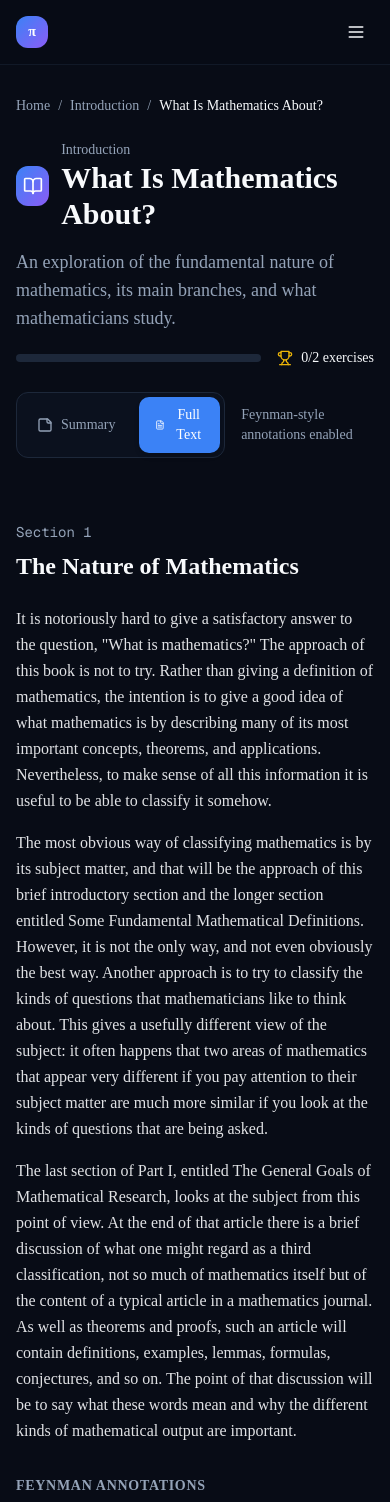
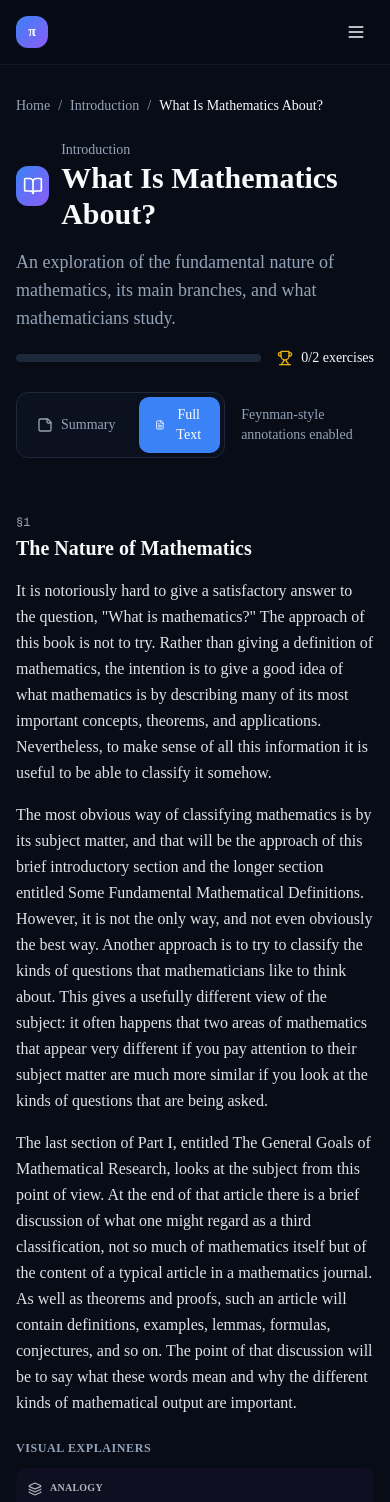
Before and after one commit to happybigmtn/mathbook, a Next.js app: page /part-01/what-is-mathematics-about in a window 390 px wide. Shown: the top 1502 px of the page. Built offline with nearby package versions, Linux system fonts and the light colour scheme.

Commit message:
Refactor: Compact annotation layout, remove rhetorical questions, focus on visual explanations and analogies

```diff
--- a/src/components/FeynmanLayout.tsx
+++ b/src/components/FeynmanLayout.tsx
@@ -2,13 +2,12 @@
 
 import { ReactNode } from "react"
 import { motion } from "framer-motion"
-import { Lightbulb, HelpCircle, BookOpen, AlertCircle } from "lucide-react"
+import { Lightbulb, Eye, BookOpen, AlertCircle, Layers } from "lucide-react"
 
 export interface Annotation {
   id: string
-  type: "note" | "question" | "insight" | "warning" | "connection"
+  type: "visual" | "analogy" | "note" | "warning" | "deep-dive"
   content: string
-  reference?: string
 }
 
 interface FeynmanLayoutProps {
@@ -18,64 +17,73 @@ interface FeynmanLayoutProps {
 }
 
 const annotationIcons = {
+  visual: Eye,
+  analogy: Layers,
   note: BookOpen,
-  question: HelpCircle,
-  insight: Lightbulb,
   warning: AlertCircle,
-  connection: Lightbulb,
+  "deep-dive": Lightbulb,
 }
 
 const annotationStyles = {
+  visual: "border-cyan-500/40 bg-cyan-500/5",
+  analogy: "border-purple-500/40 bg-purple-500/5",
   note: "border-blue-500/30 bg-blue-500/5",
-  question: "border-yellow-500/30 bg-yellow-500/5",
-  insight: "border-green-500/30 bg-green-500/5",
   warning: "border-red-500/30 bg-red-500/5",
-  connection: "border-purple-500/30 bg-purple-500/5",
+  "deep-dive": "border-amber-500/40 bg-amber-500/5",
+}
+
+const typeLabels = {
+  visual: "Visual Explainer",
+  analogy: "Analogy",
+  note: "Note",
+  warning: "Important",
+  "deep-dive": "Deep Dive",
 }
 
 export function FeynmanLayout({ children, annotations = [], className = "" }: FeynmanLayoutProps) {
+  // Filter out any old-style annotations
+  const validAnnotations = annotations.filter(a =>
+    ["visual", "analogy", "note", "warning", "deep-dive"].includes(a.type)
+  )
+
   return (
-    <div className={`grid grid-cols-1 lg:grid-cols-12 gap-8 ${className}`}>
+    <div className={`grid grid-cols-1 lg:grid-cols-12 gap-6 ${className}`}>
       {/* Main Content - Left Column */}
-      <div className="lg:col-span-7 xl:col-span-8">
-        <div className="prose prose-invert prose-lg max-w-none">
+      <div className="lg:col-span-8">
+        <div className="prose prose-invert max-w-none">
           {children}
         </div>
       </div>
 
       {/* Annotations - Right Column */}
-      <div className="lg:col-span-5 xl:col-span-4">
-        <div className="sticky top-24 space-y-4">
-          <h3 className="text-sm font-semibold text-muted-foreground uppercase tracking-wider mb-4">
-            Feynman Annotations
+      <div className="lg:col-span-4">
+        <div className="sticky top-24 space-y-3">
+          <h3 className="text-xs font-semibold text-muted-foreground uppercase tracking-wider mb-3">
+            Visual Explainers
           </h3>
 
-          {annotations.length === 0 ? (
-            <div className="text-muted-foreground text-sm italic">
+          {validAnnotations.length === 0 ? (
+            <div className="text-muted-foreground text-xs italic">
               No annotations for this section.
             </div>
           ) : (
-            annotations.map((annotation, index) => {
+            validAnnotations.map((annotation, index) => {
               const Icon = annotationIcons[annotation.type]
               return (
                 <motion.div
                   key={annotation.id}
-                  initial={{ opacity: 0, x: 20 }}
+                  initial={{ opacity: 0, x: 10 }}
                   animate={{ opacity: 1, x: 0 }}
-                  transition={{ delay: index * 0.1 }}
-                  className={`p-4 rounded-lg border-l-4 ${annotationStyles[annotation.type]} backdrop-blur-sm`}
+                  transition={{ delay: index * 0.05 }}
+                  className={`p-3 rounded-md border-l-3 ${annotationStyles[annotation.type]} text-xs leading-relaxed`}
                 >
-                  <div className="flex items-start gap-3">
-                    <Icon className="w-5 h-5 mt-0.5 flex-shrink-0 opacity-70" />
-                    <div className="space-y-2">
-                      <div className="text-sm leading-relaxed">
-                        {annotation.content}
-                      </div>
-                      {annotation.reference && (
-                        <div className="text-xs text-muted-foreground border-t border-border/50 pt-2 mt-2">
-                          Ref: {annotation.reference}
-                        </div>
-                      )}
+                  <div className="flex items-start gap-2">
+                    <Icon className="w-3.5 h-3.5 mt-0.5 flex-shrink-0 opacity-70" />
+                    <div>
+                      <span className="font-semibold opacity-70 block mb-1 text-[10px] uppercase tracking-wide">
+                        {typeLabels[annotation.type]}
+                      </span>
+                      {annotation.content}
                     </div>
                   </div>
                 </motion.div>
@@ -97,33 +105,20 @@ interface FullTextSectionProps {
 
 export function FullTextSection({ title, content, annotations, sectionNumber }: FullTextSectionProps) {
   return (
-    <section className="py-8 border-b border-border last:border-b-0">
-      <div className="mb-6">
+    <section className="py-6 border-b border-border last:border-b-0">
+      <div className="mb-4">
         {sectionNumber && (
-          <span className="text-sm text-muted-foreground font-mono mb-2 block">
-            Section {sectionNumber}
+          <span className="text-xs text-muted-foreground font-mono mb-1 block">
+            §{sectionNumber}
           </span>
         )}
-        <h2 className="text-2xl font-bold">{title}</h2>
+        <h2 className="text-xl font-bold">{title}</h2>
       </div>
 
       <FeynmanLayout annotations={annotations}>
         {content}
       </FeynmanLayout>
     </section>
-  )
-}
-
-export function Paragraph({ children, annotation }: { children: ReactNode; annotation?: Annotation }) {
-  return (
-    <div className="group relative">
-      <p className="mb-4 leading-relaxed text-foreground/90">
-        {children}
-      </p>
-      {annotation && (
-        <div className="hidden lg:block absolute -right-4 top-0 w-2 h-2 rounded-full bg-math-blue opacity-0 group-hover:opacity-100 transition-opacity" />
-      )}
-    </div>
   )
 }
 
@@ -137,19 +132,19 @@ export function Highlight({ children }: { children: ReactNode }) {
 
 export function Definition({ term, children }: { term: string; children: ReactNode }) {
   return (
-    <div className="my-6 p-4 bg-card border border-border rounded-lg">
-      <div className="text-sm font-semibold text-math-purple mb-2">Definition</div>
-      <div className="font-semibold text-lg mb-2">{term}</div>
-      <div className="text-muted-foreground">{children}</div>
+    <div className="my-4 p-3 bg-card border border-border rounded-lg">
+      <div className="text-xs font-semibold text-math-purple mb-1">Definition</div>
+      <div className="font-semibold mb-1">{term}</div>
+      <div className="text-sm text-muted-foreground">{children}</div>
     </div>
   )
 }
 
 export function TheoremBox({ title, children }: { title?: string; children: ReactNode }) {
   return (
-    <div className="my-6 p-4 bg-math-blue/5 border-l-4 border-math-blue rounded-r-lg">
-      <div className="text-sm font-semibold text-math-blue mb-2">{title || "Theorem"}</div>
-      <div>{children}</div>
+    <div className="my-4 p-3 bg-math-blue/5 border-l-4 border-math-blue rounded-r-lg">
+      <div className="text-xs font-semibold text-math-blue mb-1">{title || "Theorem"}</div>
+      <div className="text-sm">{children}</div>
     </div>
   )
 }
--- a/src/components/index.ts
+++ b/src/components/index.ts
@@ -5,7 +5,6 @@ export { ManimVideoPlayer } from "./ManimVideoPlayer"
 export {
   FeynmanLayout,
   FullTextSection,
-  Paragraph,
   Highlight,
   Definition,
   TheoremBox,
--- a/src/data/fullTextChapters.ts
+++ b/src/data/fullTextChapters.ts
@@ -4,10 +4,9 @@ import type { FullTextChapter, Annotation } from "@/types"
 function createAnnotation(
   id: string,
   type: Annotation["type"],
-  content: string,
-  reference?: string
+  content: string
 ): Annotation {
-  return { id, type, content, reference }
+  return { id, type, content }
 }
 
 // I.1 What Is Mathematics About? - Full Text
@@ -30,8 +29,8 @@ The most obvious way of classifying mathematics is by its subject matter, and th
 
 The last section of Part I, entitled The General Goals of Mathematical Research, looks at the subject from this point of view. At the end of that article there is a brief discussion of what one might regard as a third classification, not so much of mathematics itself but of the content of a typical article in a mathematics journal. As well as theorems and proofs, such an article will contain definitions, examples, lemmas, formulas, conjectures, and so on. The point of that discussion will be to say what these words mean and why the different kinds of mathematical output are important.`,
       annotations: [
-        createAnnotation("intro-1", "insight", "Mathematics is better understood through exploration rather than definition—like trying to define 'music' versus experiencing it.", "Opening paragraph"),
-        createAnnotation("intro-2", "connection", "The book uses three classification approaches: subject matter, types of questions, and structure of mathematical articles—similar to how one might classify music by genre, mood, or musical form.", "Classification methods"),
+        createAnnotation("intro-1", "analogy", "Mathematics is like a vast library organized by subject (algebra, geometry) but also by the types of questions asked (existence, classification)."),
+        createAnnotation("intro-2", "visual", "Imagine three lenses to view math: subject matter (what), question types (how), and article structure (the building blocks)."),
       ],
     },
     {
@@ -53,19 +52,19 @@ However, a distinction like this is never simple. If you look at a typical resea
 
 As an example of visualizing an algebraic problem, consider how one might justify the rule that if a and b are positive integers then ab = ba. It is possible to approach the problem as a pure piece of algebra (perhaps proving it by induction), but the easiest way to convince yourself that it is true is to imagine a rectangular array that consists of a rows with b objects in each row. The total number of objects can be thought of as a lots of b, if you count it row by row, or as b lots of a, if you count it column by column. Therefore, ab = ba. Similar justifications can be given for other basic rules such as a(b + c) = ab + ac and a(bc) = (ab)c.`,
       annotations: [
-        createAnnotation("ag-1", "insight", "The algebra vs geometry distinction is about process, not just subject: algebra = symbolic manipulation, geometry = visualization. But they're deeply intertwined!", "Section 1.1"),
-        createAnnotation("ag-2", "question", "Why do you think ab = ba? Try drawing a 4×7 grid. Count by rows: 4 groups of 7. Count by columns: 7 groups of 4. Same total!", "Commutativity visualization"),
-        createAnnotation("ag-3", "note", "This visual proof of ab = ba is essentially Feynman's style—understanding through concrete imagery rather than abstract symbol manipulation.", "Feynman connection"),
+        createAnnotation("ag-1", "visual", "Think of algebra as working with recipes (symbolic rules) and geometry as working with blueprints (spatial relationships)."),
+        createAnnotation("ag-2", "analogy", "The commutativity proof (ab = ba) is like counting tiles on a floor—whether you count rows first or columns first, you get the same total."),
+        createAnnotation("ag-3", "deep-dive", "Leibniz's notation (dy/dx, ∫) won over Newton's because it visually suggests the right manipulations. Good notation is cognitive scaffolding."),
       ],
     },
     {
       id: "algebra-vs-geometry",
-      title: "Algebra vs Geometry: A Visual Proof",
+      title: "Visual Proof: Commutativity",
       type: "interactive",
       content: "Interactive visualization showing how algebraic identities have geometric interpretations",
       component: "CommutativePropertyDemo",
       annotations: [
-        createAnnotation("vis-1", "insight", "The interactive demo lets you experience ab = ba directly. This isn't just 'visual aid'—it's the actual mathematical insight!", "Interactive section"),
+        createAnnotation("vis-1", "visual", "The grid shows commutativity: a×b creates the same rectangle as b×a, just rotated. The area doesn't change when you rotate the rectangle."),
       ],
     },
     {
@@ -79,9 +78,8 @@ The original aim of calculus was to understand the behavior of functions (a func
 
 The central concept of analysis is the limit. The idea of a limit is subtle and took mathematicians a long time to get right. Intuitively, it is straightforward: it is what you approach as you get closer and closer to something without ever reaching it. For example, if you want to find the slope of a curve at a particular point, you look at the slopes of chords that get closer and closer to being the tangent at that point, and the limit of these slopes is the slope of the tangent.`,
       annotations: [
-        createAnnotation("analysis-1", "note", "Analysis = the mathematics of change and continuity. Born from calculus (Newton/Leibniz ~1660s-1700s), now fundamental to all science.", "Analysis definition"),
-        createAnnotation("analysis-2", "insight", "The concept of 'limit' is the backbone of analysis. It lets us talk about 'approaching' without ever 'arriving'—essential for dealing with infinity and continuity.", "Limits concept"),
-        createAnnotation("analysis-3", "connection", "Limits appear everywhere: derivatives (slopes), integrals (areas), series (sums), continuity. Master limits, master calculus.", "Limit applications"),
+        createAnnotation("analysis-1", "analogy", "A limit is like walking toward a wall—you get infinitely close but never quite touch it. Analysis formalizes this 'approaching' idea."),
+        createAnnotation("analysis-2", "visual", "Imagine zooming into a curve: as you zoom in, it looks more and more like a straight line. The slope of that 'limiting' line is the derivative."),
       ],
     },
     {
@@ -101,10 +99,8 @@ The central concept of analysis is the limit. The idea of a limit is subtle and
 
 **Optimization**: What is the best possible outcome under constraints? This is the domain of calculus of variations, linear programming, and much of applied mathematics. Nature often solves optimization problems—light takes the fastest path, soap bubbles minimize surface area.`,
       annotations: [
-        createAnnotation("questions-1", "insight", "These five question types (Existence, Classification, Structure, Transformation, Optimization) appear across ALL branches of math. They're the DNA of mathematical thinking.", "Five question types"),
-        createAnnotation("questions-2", "question", "Think about your favorite mathematical object. Which type of question is most natural to ask about it? This reveals your mathematical 'personality'!", "Self-reflection"),
-        createAnnotation("questions-3", "connection", "Feynman was famous for asking 'What is the simplest example?'—this is the existence question in disguise. Start simple, then generalize.", "Feynman method"),
-        createAnnotation("questions-4", "insight", "Optimization appears everywhere because nature 'computes' it: light paths (Fermat), soap films (minimal surfaces), animal shapes (efficiency). Math mirrors reality.", "Optimization in nature"),
+        createAnnotation("questions-1", "analogy", "These five question types are like lenses: existence asks 'is it there?', classification asks 'what's the catalog?', structure asks 'how does it fit together?', transformation asks 'what happens when I change it?', and optimization asks 'what's the best way?'"),
+        createAnnotation("questions-2", "visual", "Nature is an optimizer: light takes the fastest path (Fermat's principle), bubbles minimize surface area, bees build honeycombs with optimal angles."),
       ],
     },
   ],
@@ -169,9 +165,8 @@ Viète (1540-1603) introduced letters for unknowns. Descartes (1596-1650) establ
 
 Each improvement in notation enabled new mathematical discoveries. When you can write ideas compactly, you can manipulate them more easily and see patterns that were previously invisible.`,
       annotations: [
-        createAnnotation("notation-1", "insight", "Leibniz's notation (dy/dx, ∫) beat Newton's (dots, boxes) because it suggests the right manipulations. Good notation is a cognitive tool!", "Notation history"),
-        createAnnotation("notation-2", "connection", "Programming languages are the modern equivalent—Python's readable syntax vs. Perl's cryptic symbols. Notation matters in code too!", "Modern parallel"),
-        createAnnotation("notation-3", "question", "Try describing the Pythagorean theorem without using a² + b² = c². Why is the formula so much clearer?", "Notation exercise"),
+        createAnnotation("notation-1", "analogy", "Notation is like compression: √2 is the compressed version of an entire sentence. The more compressed, the easier to manipulate."),
+        createAnnotation("notation-2", "visual", "The integral sign ∫ is literally an elongated 'S' for sum. Leibniz made calculus visual—the symbol itself tells you what operation you're doing."),
       ],
     },
     {
@@ -181,8 +176,8 @@ Each improvement in notation enabled new mathematical discoveries. When you can
       content: "Interactive exploration of universal and existential quantifiers",
       component: "QuantifierDemo",
       annotations: [
-        createAnnotation("quant-1", "note", "∀ (for all) and ∃ (there exists) were introduced by Giuseppe Peano in 1897. They turned vague philosophical statements into precise mathematics.", "History"),
-        createAnnotation("quant-2", "warning", "Order matters! ∀x ∃y (y > x) is true (for every x there's a larger y), but ∃y ∀x (y > x) is false (no y is larger than all x).", "Order matters"),
+        createAnnotation("quant-1", "visual", "∀ (forall) and ∃ (exists) are like search operations: ∀ means 'check every element' while ∃ means 'find at least one match'."),
+        createAnnotation("quant-2", "warning", "Order matters! ∀x ∃y (y > x) is true (every number has a larger one), but ∃y ∀x (y > x) is false (no number exceeds all others)."),
       ],
     },
     {
@@ -204,9 +199,8 @@ Important: If A is false, "A implies B" is automatically true! This is called va
 
 **Equivalence (IFF, ⇔)**: "A if and only if B" means A and B are either both true or both false. This is shorthand for "A ⇒ B and B ⇒ A". Example: "x² = 4 ⇔ x = 2 or x = -2".`,
       annotations: [
-        createAnnotation("logic-1", "insight", "Vacuous truth (false implies anything) seems weird but is crucial. It lets us say 'All unicorns are pink' is true—there are no unicorns to contradict it!", "Vacuous truth"),
-        createAnnotation("logic-2", "note", "'If and only if' (iff) is mathematician-speak for 'exactly equivalent.' It means both directions work: A→B AND B→A.", "Iff explanation"),
-        createAnnotation("logic-3", "connection", "These connectives are like programming operators: &&, ||, !. Mathematical logic is the foundation of computer science.", "CS connection"),
+        createAnnotation("logic-1", "analogy", "Vacuous truth (false implies anything) is like having a broken promise: 'If I'm a billionaire, I'll buy you a yacht'—if I'm not a billionaire, the promise is technically kept regardless of whether you get a yacht."),
+        createAnnotation("logic-2", "visual", "Think of logical operators as gates: AND requires both inputs, OR needs at least one, NOT flips the input, and IMPLICATION is like a one-way street."),
       ],
     },
   ],
@@ -285,9 +279,9 @@ The complex number system, denoted ℂ, is the set of all numbers of the form a+
 
 One explanation for the utility of complex numbers is that they provide a concise way to talk about many aspects of geometry, via Argand diagrams. These represent complex numbers as points in the plane, the number a+bi corresponding to the point with coordinates (a, b).`,
       annotations: [
-        createAnnotation("numbers-1", "insight", "Each number system extends the previous one to solve problems the previous couldn't. ℕ→ℤ (subtraction), ℤ→ℚ (division), ℚ→ℝ (limits), ℝ→ℂ (roots of negatives).", "Number system extensions"),
-        createAnnotation("numbers-2", "note", "The notation ℕ, ℤ, ℚ, ℝ, ℂ is standard worldwide. The blackboard bold font (double-struck) indicates these are fundamental number systems.", "Notation note"),
-        createAnnotation("numbers-3", "connection", "Complex numbers might seem abstract, but they're essential for AC circuit analysis, quantum mechanics, and signal processing. 'Imaginary' is a misnomer—they're very real in applications!", "Applications"),
+        createAnnotation("numbers-1", "analogy", "Number systems are like expanding toolkits: ℕ gives you counting, ℤ adds debt/temperature, ℚ adds measurement, ℝ fills the gaps (like √2), and ℂ completes the picture (solving all polynomial equations)."),
+        createAnnotation("numbers-2", "visual", "Complex numbers live on a 2D plane: the real part is the x-coordinate, imaginary part is y. Multiplying by i rotates 90° counterclockwise."),
+        createAnnotation("numbers-3", "deep-dive", "The ancient Greeks discovered √2 is irrational—a crisis! It showed that not all lengths are rational, forcing mathematics beyond fractions."),
       ],
     },
     {
@@ -317,9 +311,8 @@ Functions are everywhere in mathematics. They model relationships between quanti
 
 More abstractly, functions capture the idea of transformation. Geometry studies transformations of space. Algebra studies transformations of algebraic structures. Analysis studies continuous transformations.`,
       annotations: [
-        createAnnotation("sets-1", "note", "A set is just a collection. The notation {x : P(x)} means 'all x such that property P holds.' This is called set-builder notation.", "Set definition"),
-        createAnnotation("functions-1", "insight", "Functions are the verbs of mathematics. Just as verbs describe actions, functions describe transformations, mappings, and relationships.", "Function insight"),
-        createAnnotation("functions-2", "connection", "In programming, functions map inputs to outputs. Mathematical functions are similar but more abstract—the 'computation' might not be algorithmic.", "CS parallel"),
+        createAnnotation("sets-1", "analogy", "A set is like a box with labeled items. {x : P(x)} is a recipe for building the box: include every x that satisfies property P."),
+        createAnnotation("functions-1", "visual", "A function is a mapping—like a vending machine: you input a selection (domain) and get a specific output (range). Each input maps to exactly one output."),
       ],
     },
     {
@@ -329,7 +322,7 @@ More abstractly, functions capture the idea of transformation. Geometry studies
       content: "Interactive function visualizer",
       component: "FunctionVisualizer",
       annotations: [
-        createAnnotation("func-viz-1", "insight", "Graphs make functions concrete. The visual representation often reveals patterns invisible in the algebraic formula.", "Visualization"),
+        createAnnotation("func-viz-1", "visual", "A function's graph shows the entire mapping at once. The vertical line test checks if a graph represents a function (no x-value has two y-values)."),
       ],
     },
   ],
@@ -348,64 +341,11 @@ More abstractly, functions capture the idea of transformation. Geometry studies
   ],
 }
 
-// III.1 The Axiom of Choice - Full Text (Sample Part III Concept)
-export const axiomOfChoiceFullText: FullTextChapter = {
-  id: "axiom-of-choice",
-  title: "The Axiom of Choice",
-  description: "One of the most controversial and powerful axioms in set theory.",
-  part: "part-03",
-  partTitle: "Mathematical Concepts",
-  order: 1,
-  content: [
-    {
-      id: "what-is-ac",
-      title: "What Is the Axiom of Choice?",
-      type: "text",
-      content: "Understanding this fundamental but controversial axiom.",
-      fullText: `The Axiom of Choice (AC) is one of the most discussed axioms in set theory. It was first formulated by Ernst Zermelo in 1904, and it states the following:
-
-Given any collection of nonempty sets, it is possible to choose one element from each set.
-
-At first glance, this seems obviously true. If you have a bunch of nonempty sets, surely you can pick one element from each? The subtlety arises when the collection is infinite. The axiom asserts that such a choice is possible even when there is no explicit rule for making the choice.
-
-**A Concrete Example**
-
-Imagine you have infinitely many pairs of socks. From each pair, you want to choose one sock. The Axiom of Choice says you can do this. But notice: unlike shoes, socks have no natural "left" or "right" distinction. Without AC, there's no guarantee you can make this infinite selection.
-
-**Controversy and Importance**
-
-AC is independent of the other axioms of set theory (Zermelo-Fraenkel set theory, or ZF). This means you can assume it's true or assume it's false, and either way, you get a consistent mathematical system.
-
-Many beautiful theorems require AC:
-- Every vector space has a basis
-- Every set can be well-ordered
-- The product of compact topological spaces is compact (Tychonoff's theorem)
-- The Hahn-Banach theorem in functional analysis
-
-However, AC also leads to some counterintuitive results:
-- The Banach-Tarski paradox: A solid ball can be decomposed into finitely many pieces and reassembled into two identical copies of the original ball
-- The existence of non-measurable sets
-- The well-ordering of the real numbers (no one has ever written one down explicitly)
-
-**The Status of AC Today**
-
-Most mathematicians accept AC as a working hypothesis. It's used freely in most areas of mathematics. However, when possible, mathematicians prefer to give constructive proofs that don't rely on AC. Some areas, like constructive mathematics and computer science, explicitly avoid AC.`,
-      annotations: [
-        createAnnotation("ac-1", "question", "The sock example is famous. But think: why can we choose from shoes without AC? Because 'left shoe' gives us a rule! AC is needed when no rule exists.", "Sock example"),
-        createAnnotation("ac-2", "warning", "Banach-Tarski sounds impossible—it is, in physical reality. But mathematically, the 'pieces' are so weird they can't exist physically. AC lets us conjure these weird sets.", "Banach-Tarski"),
-        createAnnotation("ac-3", "insight", "AC is like a magic wand: it guarantees existence without construction. Mathematicians debate whether such 'magic' should be allowed.", "Philosophy"),
-      ],
-    },
-  ],
-  exercises: [],
-}
-
 // Export all full text chapters
 export const fullTextChapters: FullTextChapter[] = [
   whatIsMathematicsFullText,
   languageAndGrammarFullText,
   fundamentalDefinitionsFullText,
-  axiomOfChoiceFullText,
 ]
 
 // Helper to get full text chapter by ID
--- a/src/types/index.ts
+++ b/src/types/index.ts
@@ -95,9 +95,8 @@ export interface Theorem {
 
 export interface Annotation {
   id: string
-  type: 'note' | 'question' | 'insight' | 'warning' | 'connection'
+  type: 'visual' | 'analogy' | 'note' | 'warning' | 'deep-dive'
   content: string
-  reference?: string
 }
 
 export interface FullTextSection {
```
Also changed, not shown: 1 other file (tests, documents, lock files or other folders).
